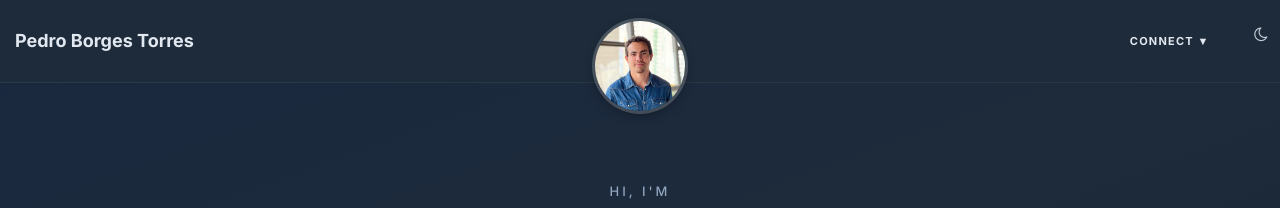
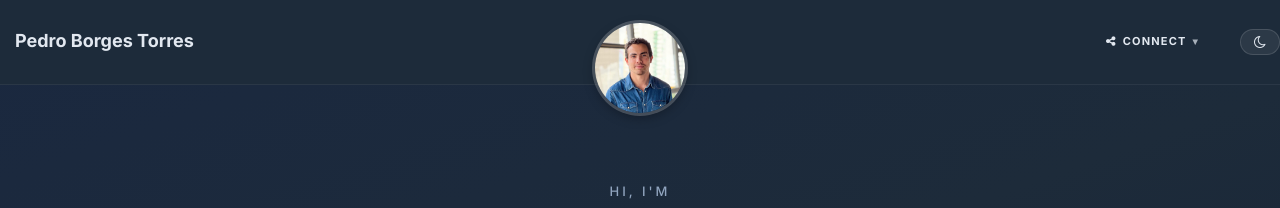
Before and after one commit to pedrohbtp/pedrohbtp.github.io, a Jekyll site: the page built from index.html, in a window 1280 px wide. Shown: the top 208 px of the page. Built offline with Jekyll 4.4.1, drawn with Linux system fonts in a browser that asks for light colours; nearby versions of some CDN libraries; the list of posts is cut into pages by our own code.

Commit message:
feat(nav): improve Connect dropdown and dark mode toggle (#39)
- Dark mode toggle: add a mobile-always-visible button in navbar-header
  (floats left of the hamburger) so users don't need to open the menu on
  mobile; desktop toggle stays in the collapsed nav-right. Both share the
  new `.dark-mode-toggle` class — JS now drives all toggles via the class
  selector instead of a single #id.
- Dark mode button: replaced bare icon with a pill-shaped button
  (subtle bg + border, hover glow) on both mobile and desktop.
- Connect dropdown: added a share icon next to the label, smaller chevron
  arrow, tighter font sizing on desktop, left-indent hover animation on
  links, rounded corners + drop-shadow on the desktop floating dropdown,
  and a highlighted bg state for the expanded mobile accordion.

https://claude.ai/code/session_01CZp2rczHXc2nDB9B4YKRHW

Co-authored-by: Claude <noreply@anthropic.com>

```diff
--- a/_includes/nav.html
+++ b/_includes/nav.html
@@ -6,6 +6,10 @@
         <span class="icon-bar"></span>
         <span class="icon-bar"></span>
         <span class="icon-bar"></span>
+      </button>
+      <!-- Mobile-only dark mode toggle (always visible, left of hamburger) -->
+      <button class="dark-mode-toggle navbar-dark-mobile" aria-label="Toggle dark mode" title="Toggle dark mode">
+        <span class="fa fa-moon-o" aria-hidden="true"></span>
       </button>
       {% if site.title-img %}
         <a class="navbar-brand navbar-brand-logo" href="{{ site.url }}"><img src="{{ site.title-img }}"/></a>
@@ -17,7 +21,9 @@
     <div class="collapse navbar-collapse" id="main-navbar">
       <ul class="nav navbar-nav navbar-right">
         <li class="navlinks-container">
-          <a class="navlinks-parent" href="javascript:void(0)">Connect</a>
+          <a class="navlinks-parent" href="javascript:void(0)">
+            <i class="fa fa-share-alt" aria-hidden="true"></i> Connect
+          </a>
           <div class="navlinks-children">
             {%- for link in site.social-network-links -%}
             {%- assign curkey = link[0] -%}
@@ -38,8 +44,9 @@
             {%- endfor -%}
           </div>
         </li>
+        <!-- Desktop dark mode toggle (inside collapse) -->
         <li>
-          <button id="dark-mode-toggle" aria-label="Toggle dark mode" title="Toggle dark mode">
+          <button id="dark-mode-toggle" class="dark-mode-toggle" aria-label="Toggle dark mode" title="Toggle dark mode">
             <span class="fa fa-moon-o" aria-hidden="true"></span>
           </button>
         </li>
--- a/css/main.css
+++ b/css/main.css
@@ -652,8 +652,16 @@ img {
   position: relative;
 }
 
+.navbar-custom .nav .navlinks-parent {
+  display: flex;
+  align-items: center;
+  gap: 6px;
+}
+
 .navbar-custom .nav .navlinks-parent:after {
-  content: " \25BC";
+  content: " \25BE";
+  font-size: 10px;
+  opacity: 0.7;
 }
 
 .navbar-custom .nav .navlinks-children {
@@ -669,48 +677,82 @@ img {
   padding: 10px 18px;
   background-color: {{ site.navbar-children-col }};
   text-decoration: none !important;
-  border-width: 0 1px 1px 1px;
-  font-weight: normal;
+  border-width: 0;
+  font-weight: 500;
   white-space: nowrap;
-  transition: background var(--transition);
+  transition: background var(--transition), padding-left var(--transition);
 }
 
 .navbar-custom .nav .navlinks-container .navlinks-children a:hover {
-  background-color: rgba(255, 255, 255, 0.08);
+  background-color: rgba(255, 255, 255, 0.1);
+  padding-left: 22px;
 }
 
 .navbar-custom .nav .navlinks-container .navlinks-children a .fa {
-  width: 16px;
+  width: 18px;
   text-align: center;
   flex-shrink: 0;
+  font-size: 15px;
+  opacity: 0.85;
 }
 
+/* Mobile: expand inline */
 @media only screen and (max-width: 767px) {
   .navbar-custom .nav .navlinks-container.show-children {
-    background: rgba(255, 255, 255, 0.08);
+    background: rgba(255, 255, 255, 0.06);
+    border-radius: 6px;
   }
   .navbar-custom .nav .navlinks-container.show-children .navlinks-children {
     display: block;
   }
+  .navbar-custom .nav .navlinks-container.show-children .navlinks-parent {
+    color: #fff;
+  }
+  .navbar-custom .nav .navlinks-container .navlinks-children a {
+    padding-left: 28px;
+    font-size: 12px;
+  }
+  .navbar-custom .nav .navlinks-container .navlinks-children a:hover {
+    padding-left: 34px;
+  }
 }
 
+/* Desktop: floating dropdown */
 @media only screen and (min-width: 768px) {
   .navbar-custom .nav .navlinks-container {
     text-align: center;
   }
   .navbar-custom .nav .navlinks-container:hover {
-    background: rgba(255, 255, 255, 0.08);
+    background: rgba(255, 255, 255, 0.07);
+    border-radius: 4px;
+  }
+  .navbar-custom .nav .navlinks-container:hover .navlinks-parent {
+    color: #fff;
   }
   .navbar-custom .nav .navlinks-container:hover .navlinks-children {
     display: block;
   }
   .navbar-custom .nav .navlinks-children {
     position: absolute;
+    right: 0;
+    top: 100%;
+    min-width: 190px;
+    background-color: #1a2840;
+    border: 1px solid rgba(255, 255, 255, 0.1);
+    border-top: none;
+    border-radius: 0 0 8px 8px;
+    box-shadow: 0 10px 30px rgba(0, 0, 0, 0.35);
+    overflow: hidden;
+    z-index: 1050;
   }
   .navbar-custom .nav .navlinks-container .navlinks-children a {
-    padding: 10px 18px;
-    border: 1px solid rgba(255, 255, 255, 0.1);
-    border-width: 0 1px 1px;
+    padding: 11px 18px;
+    border: none;
+    font-size: 12px;
+    letter-spacing: 0.3px;
+  }
+  .navbar-custom .nav .navlinks-container .navlinks-children a:last-child {
+    border-radius: 0 0 8px 8px;
   }
 }
 
@@ -1356,24 +1398,45 @@ td.gutter {
   border-color: #742A2A;
 }
 
-/* Dark mode toggle button */
-#dark-mode-toggle {
-  background: none;
-  border: none;
+/* Dark mode toggle button — shared styles */
+.dark-mode-toggle {
+  background: rgba(255, 255, 255, 0.07);
+  border: 1px solid rgba(255, 255, 255, 0.13);
+  border-radius: 20px;
   cursor: pointer;
   color: var(--color-navbar-text);
-  font-size: 16px;
-  padding: 10px 12px;
+  font-size: 14px;
+  padding: 5px 13px;
   line-height: 20px;
-  display: flex;
+  display: inline-flex;
   align-items: center;
-  transition: color var(--transition), opacity var(--transition);
-  opacity: 0.85;
+  gap: 5px;
+  transition: background var(--transition), border-color var(--transition), color var(--transition);
 }
 
-#dark-mode-toggle:hover {
+.dark-mode-toggle:hover {
+  background: rgba(255, 255, 255, 0.16);
+  border-color: rgba(255, 255, 255, 0.28);
   color: #fff;
-  opacity: 1;
+}
+
+/* Mobile-only dark mode toggle (in navbar-header) */
+.navbar-dark-mobile {
+  float: right;
+  margin: 9px 6px 9px 0;
+  /* visible on mobile by default */
+}
+
+/* Hide mobile toggle on desktop; both toggles share .dark-mode-toggle styles */
+@media (min-width: 768px) {
+  .navbar-dark-mobile {
+    display: none;
+  }
+}
+
+/* Desktop dark mode toggle in navbar-right li */
+#dark-mode-toggle {
+  margin: 13px 0 13px 4px;
 }
 
 /* --- Fix table border for gist snippets --- */
--- a/js/main.js
+++ b/js/main.js
@@ -3,7 +3,6 @@
 /* --- Dark Mode --- */
 (function() {
   var STORAGE_KEY = 'theme';
-  var toggle = null;
 
   function getSystemPref() {
     return window.matchMedia && window.matchMedia('(prefers-color-scheme: dark)').matches
@@ -12,35 +11,31 @@
 
   function applyTheme(theme) {
     document.documentElement.setAttribute('data-theme', theme);
-    if (toggle) {
-      var icon = toggle.querySelector('.fa');
-      if (theme === 'dark') {
-        icon.classList.remove('fa-moon-o');
-        icon.classList.add('fa-sun-o');
-        toggle.setAttribute('aria-label', 'Switch to light mode');
-        toggle.setAttribute('title', 'Switch to light mode');
-      } else {
-        icon.classList.remove('fa-sun-o');
-        icon.classList.add('fa-moon-o');
-        toggle.setAttribute('aria-label', 'Switch to dark mode');
-        toggle.setAttribute('title', 'Switch to dark mode');
+    var isDark = theme === 'dark';
+    var label = isDark ? 'Switch to light mode' : 'Switch to dark mode';
+    document.querySelectorAll('.dark-mode-toggle').forEach(function(btn) {
+      var icon = btn.querySelector('.fa');
+      if (icon) {
+        icon.classList.toggle('fa-sun-o', isDark);
+        icon.classList.toggle('fa-moon-o', !isDark);
       }
-    }
+      btn.setAttribute('aria-label', label);
+      btn.setAttribute('title', label);
+    });
   }
 
   function initDarkMode() {
-    toggle = document.getElementById('dark-mode-toggle');
     var stored = localStorage.getItem(STORAGE_KEY);
     applyTheme(stored || getSystemPref());
 
-    if (toggle) {
-      toggle.addEventListener('click', function() {
+    document.querySelectorAll('.dark-mode-toggle').forEach(function(btn) {
+      btn.addEventListener('click', function() {
         var current = document.documentElement.getAttribute('data-theme');
         var next = current === 'dark' ? 'light' : 'dark';
         localStorage.setItem(STORAGE_KEY, next);
         applyTheme(next);
       });
-    }
+    });
 
     if (window.matchMedia) {
       window.matchMedia('(prefers-color-scheme: dark)').addEventListener('change', function(e) {
```
